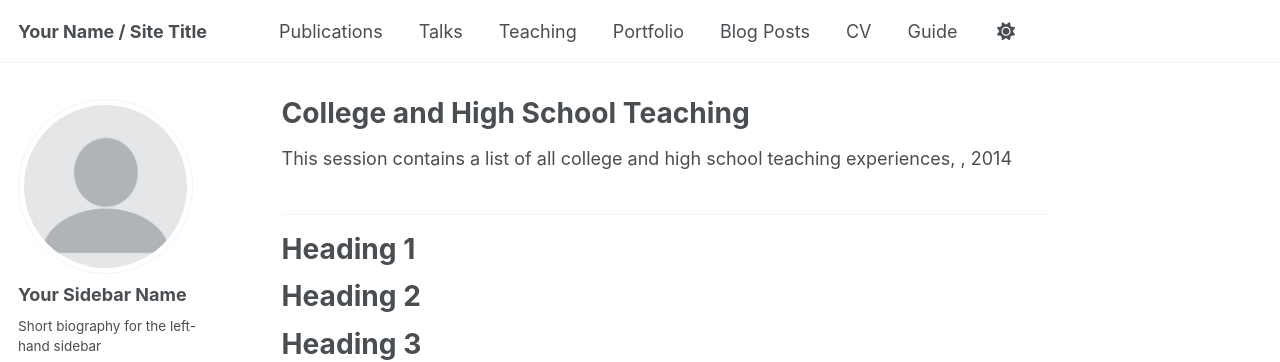
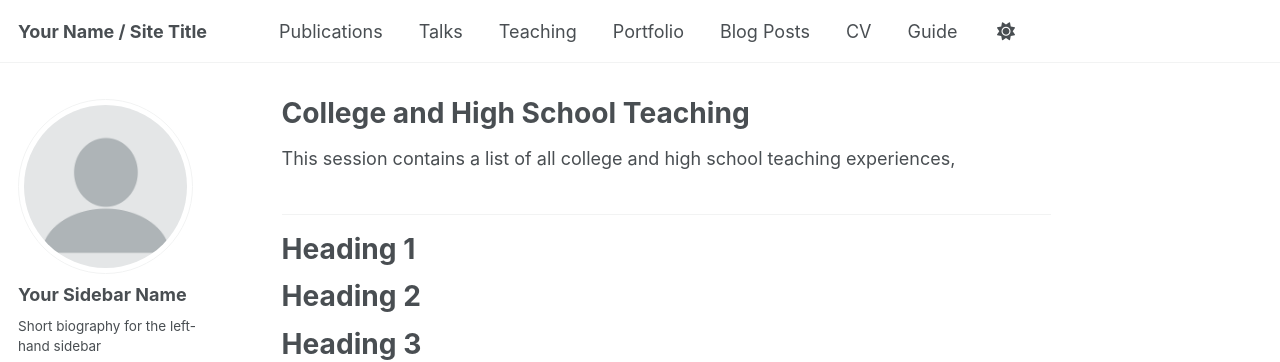
Before and after one commit to magronah/magronah.github.io, a Jekyll site: the page built from _teaching/2014-spring-teaching-1.md, in a window 1280 px wide and 1040 px high. Shown: the top 362 px of the window. Built offline with Jekyll 4.4.1, drawn with Linux system fonts in a browser that asks for light colours; some web fonts are replaced.

Commit message:
removed date

```diff
--- a/_layouts/single.html
+++ b/_layouts/single.html
@@ -35,7 +35,7 @@ layout: default
         {% endif %}
 
         {% if page.collection == 'teaching' %}
-          <p> {{ page.type }}, <i>{{ page.venue }}</i>, {{ page.date | default: "1900-01-01" | date: "%Y" }} </p>
+          <p> {{ page.type }}, <i>{{ page.venue }}</i> <!--, {{ page.date | default: "1900-01-01" | date: "%Y" }} --> </p>
         {% elsif page.venue and page.date %}
           <p>Published in <i>{{ page.venue }}</i>, {{ page.date | default: "1900-01-01" | date: "%Y" }} </p>
         {% elsif page.date %}
```
